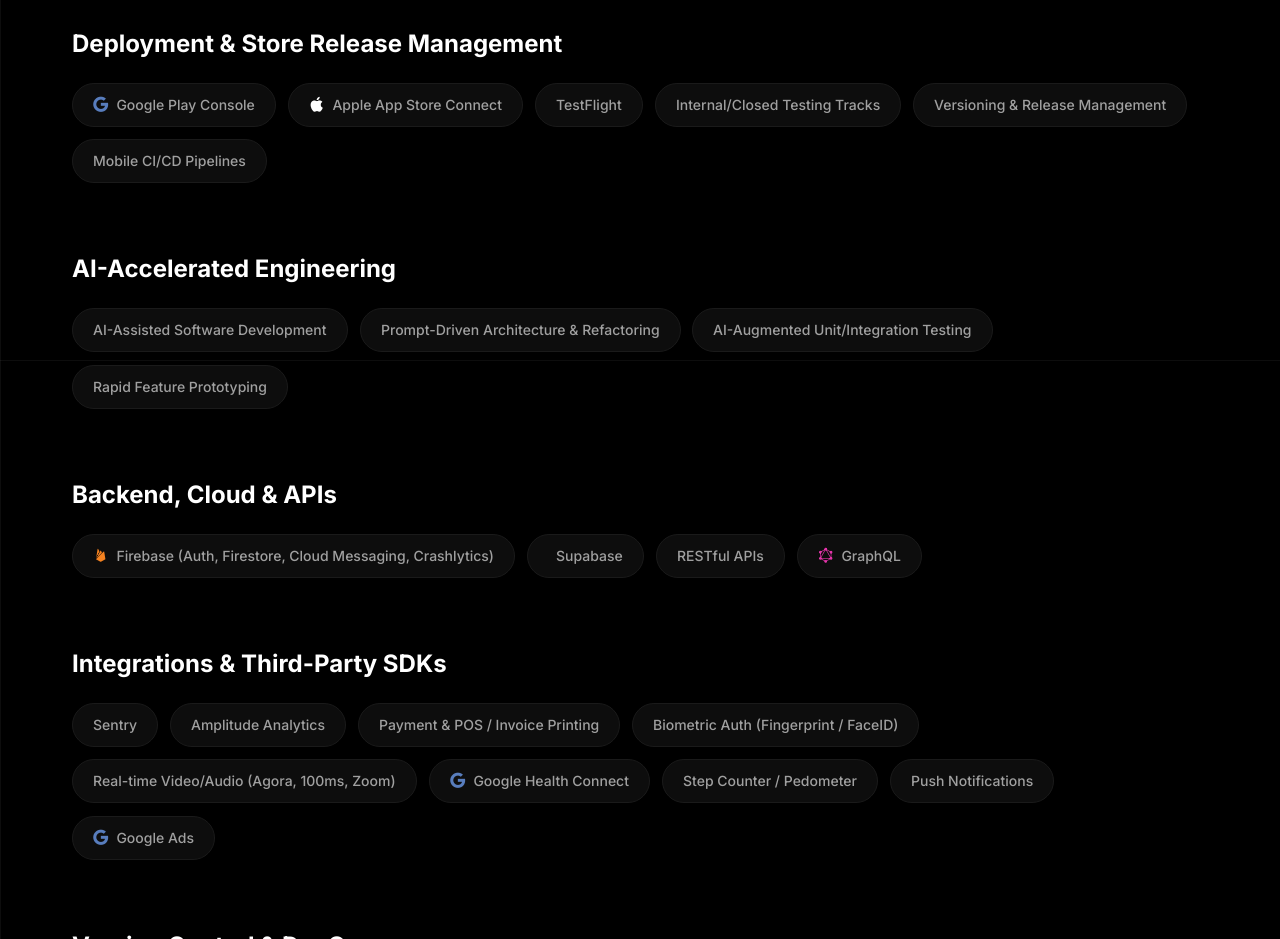
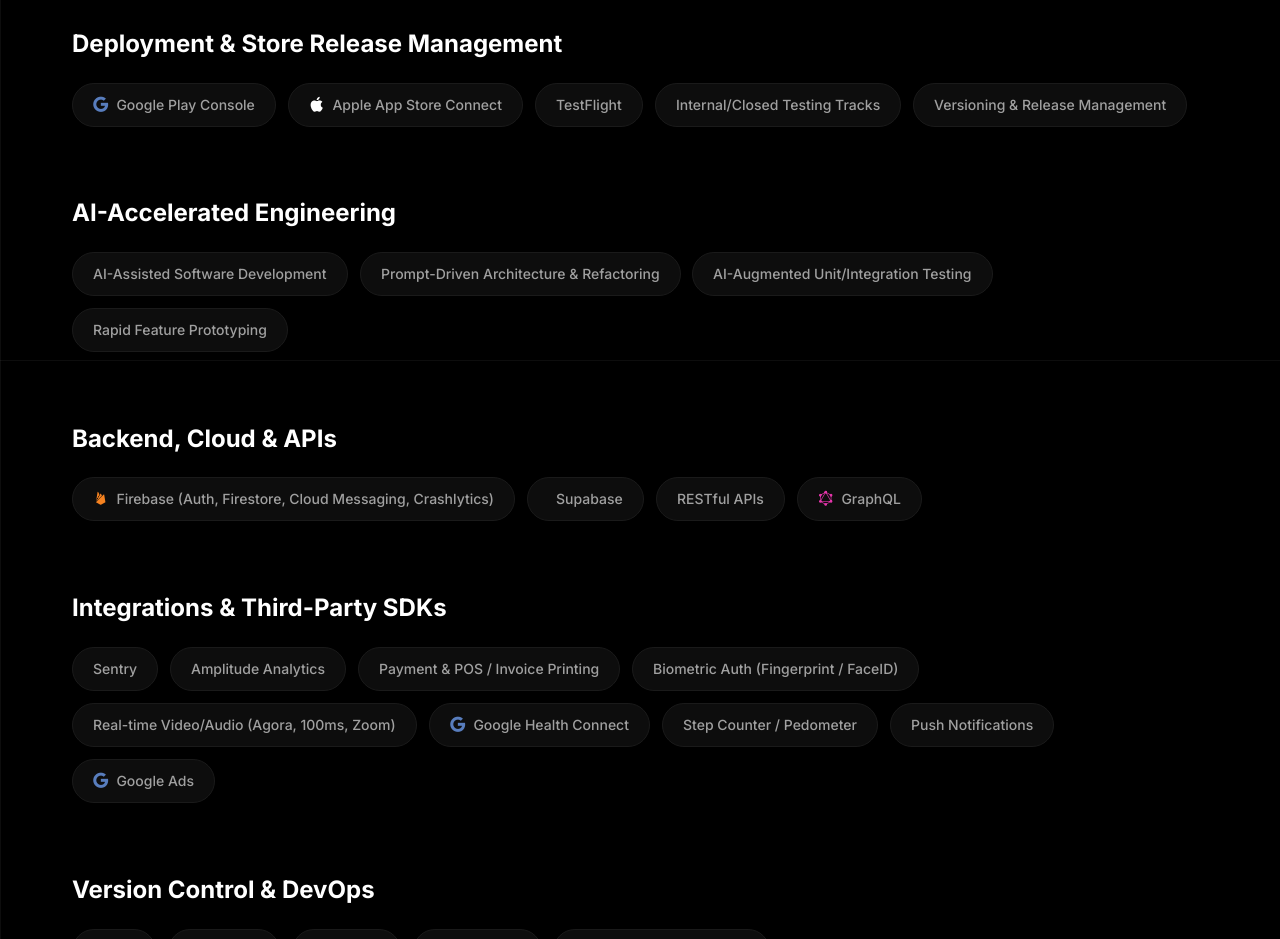
Before and after one commit to Jaladhi-dev/portfolio, a React (Vite) app: page / in a window 1280 px wide. Shown: the part 2040-2979 px from the top of the page. Built offline with nearby package versions, Linux system fonts and the light colour scheme.

Commit message:
update skills

```diff
--- a/src/components/Skills.tsx
+++ b/src/components/Skills.tsx
@@ -27,7 +27,6 @@ const Skills = () => {
                 { name: 'TestFlight' },
                 { name: 'Internal/Closed Testing Tracks' },
                 { name: 'Versioning & Release Management' },
-                { name: 'Mobile CI/CD Pipelines' },
             ],
         },
         {
```
